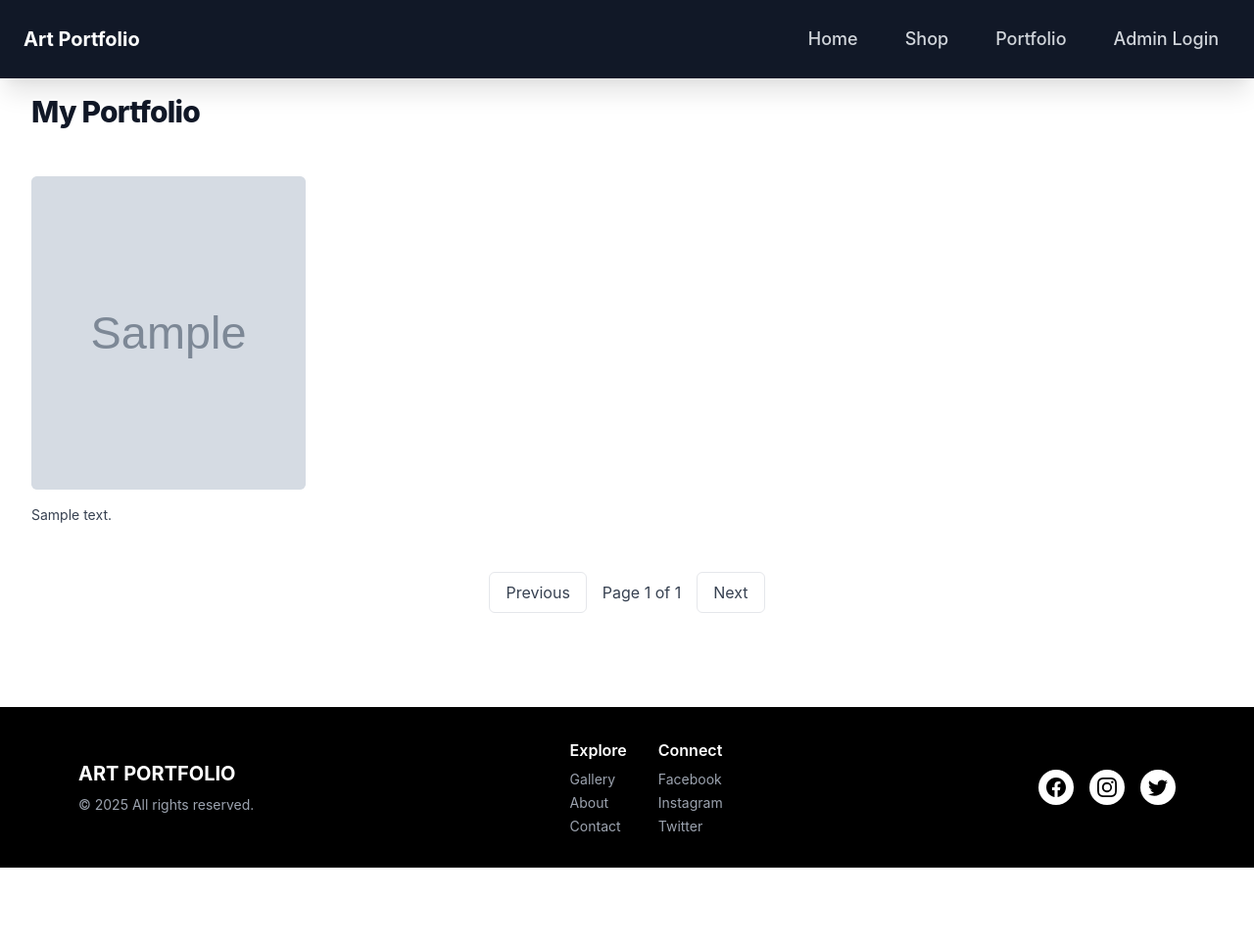
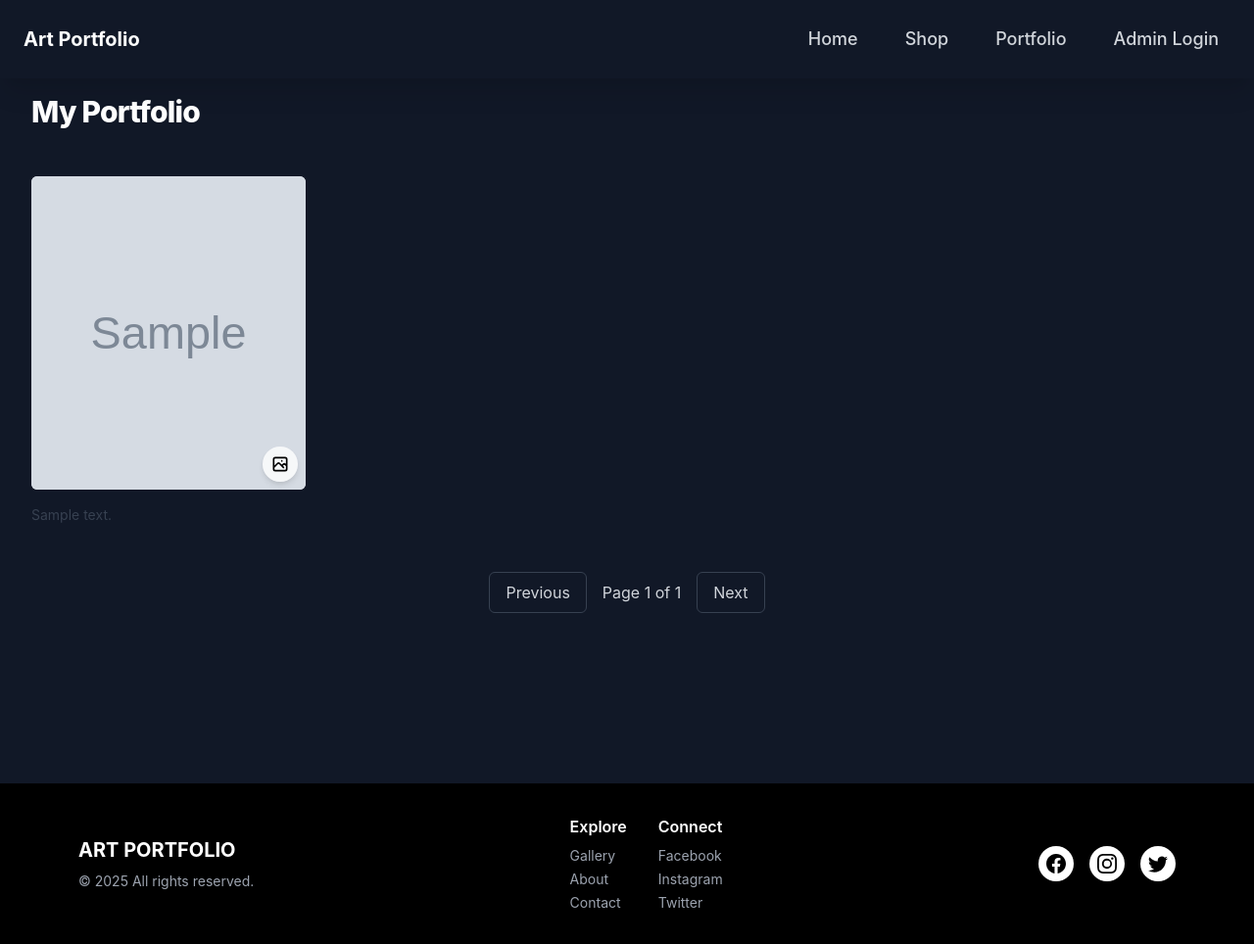
Before and after one commit to Sibendra07/Vroz-Portfolio, a FastAPI app: page /portfolio in a window 1280 px wide. Shown: the whole page at 98% size. Before the commit the page ends 886 px from the top, so only its background shows below. Run offline with FastAPI, Linux system fonts and the light colour scheme; tables that the repository leaves empty hold one stand-in row (values such as "Sample post"); grey boxes marked "Sample" are stand-in pictures.

Commit message:
updated portfolio page

```diff
--- a/static/js/portfolio.js
+++ b/static/js/portfolio.js
@@ -86,20 +86,30 @@ $(document).ready(function() {
 
         const portfolioElements = items.map(item => {
             return `
-               <div class="group relative">
-                   <div class="w-full min-h-80 bg-gray-200 aspect-w-1 aspect-h-1 rounded-md overflow-hidden group-hover:opacity-75 lg:h-80 lg:aspect-none">
-                       <div class="relative h-full">
+                <div class="group relative portfolio-item">
+                    <div class="w-full min-h-80 bg-gray-200 aspect-w-1 aspect-h-1 rounded-md overflow-hidden lg:h-80 lg:aspect-none relative">
+                        <!-- Original image (hidden by default) -->
                         <img src="${item.photo_image || '/static/images/placeholder.jpg'}"
                             alt="Original photo for ${item.description || 'artwork'}"
-                                class="w-full h-full object-center object-cover absolute inset-0"
+                            class="w-full h-full object-center object-cover absolute inset-0 transition-opacity duration-300 original-image opacity-0"
                             loading="lazy"
                             onerror="this.src='/static/images/placeholder.jpg'">
+
+                        <!-- Sketch image (visible by default) -->
                         <img src="${item.sketch_image || '/static/images/placeholder.jpg'}"
                             alt="Sketch of ${item.description || 'artwork'}"
-                                class="w-full h-full object-center object-cover absolute inset-0 opacity-0 hover:opacity-100 transition-opacity duration-300"
+                            class="w-full h-full object-center object-cover absolute inset-0 transition-opacity duration-300 sketch-image opacity-100"
                             loading="lazy"
                             onerror="this.src='/static/images/placeholder.jpg'">
-                       </div>
+
+                        <!-- Toggle button with photo icon (since sketch is shown first) -->
+                        <button class="absolute bottom-2 right-2 bg-white bg-opacity-80 rounded-full p-2 shadow-md toggle-sketch-btn"
+                                aria-label="Show original photo"
+                                data-showing="sketch">
+                            <svg xmlns="http://www.w3.org/2000/svg" class="h-5 w-5" fill="none" viewBox="0 0 24 24" stroke="currentColor">
+                                <path stroke-linecap="round" stroke-linejoin="round" stroke-width="2" d="M4 16l4.586-4.586a2 2 0 012.828 0L16 16m-2-2l1.586-1.586a2 2 0 012.828 0L20 14m-6-6h.01M6 20h12a2 2 0 002-2V6a2 2 0 00-2-2H6a2 2 0 00-2 2v12a2 2 0 002 2z" />
+                            </svg>
+                        </button>
                     </div>
                     <div class="mt-4">
                         <h3 class="text-sm text-gray-700">${item.description || 'Untitled artwork'}</h3>
@@ -109,6 +119,58 @@ $(document).ready(function() {
         });
 
         elements.container.append(portfolioElements.join('')).show();
+
+        // Click handler for toggle buttons
+        $('.toggle-sketch-btn').click(function(e) {
+            e.stopPropagation();
+
+            const button = $(this);
+            const item = button.closest('.portfolio-item');
+            const originalImg = item.find('.original-image');
+            const sketchImg = item.find('.sketch-image');
+
+            // Toggle visibility
+            if (button.attr('data-showing') === 'sketch') {
+                // Switch to showing photo
+                originalImg.css('opacity', '1');
+                sketchImg.css('opacity', '0');
+                button.attr('data-showing', 'photo');
+                button.attr('aria-label', 'Show sketch');
+                button.html(`<svg xmlns="http://www.w3.org/2000/svg" class="h-5 w-5" fill="none" viewBox="0 0 24 24" stroke="currentColor">
+                    <path stroke-linecap="round" stroke-linejoin="round" stroke-width="2" d="M7 21a4 4 0 01-4-4V5a2 2 0 012-2h4a2 2 0 012 2v12a4 4 0 01-4 4zm0 0h12a2 2 0 002-2v-4a2 2 0 00-2-2h-2.343M11 7.343l1.657-1.657a2 2 0 012.828 0l2.829 2.829a2 2 0 010 2.828l-8.486 8.485M7 17h.01" />
+                </svg>`);
+            } else {
+                // Switch to showing sketch
+                originalImg.css('opacity', '0');
+                sketchImg.css('opacity', '1');
+                button.attr('data-showing', 'sketch');
+                button.attr('aria-label', 'Show original photo');
+                button.html(`<svg xmlns="http://www.w3.org/2000/svg" class="h-5 w-5" fill="none" viewBox="0 0 24 24" stroke="currentColor">
+                    <path stroke-linecap="round" stroke-linejoin="round" stroke-width="2" d="M4 16l4.586-4.586a2 2 0 012.828 0L16 16m-2-2l1.586-1.586a2 2 0 012.828 0L20 14m-6-6h.01M6 20h12a2 2 0 002-2V6a2 2 0 00-2-2H6a2 2 0 00-2 2v12a2 2 0 002 2z" />
+                </svg>`);
+            }
+        });
+
+        // Click handler for document to reset when clicking outside
+        $(document).click(function() {
+            $('.portfolio-item').each(function() {
+                const button = $(this).find('.toggle-sketch-btn');
+                if (button.attr('data-showing') === 'photo') {
+                    $(this).find('.original-image').css('opacity', '0');
+                    $(this).find('.sketch-image').css('opacity', '1');
+                    button.attr('data-showing', 'sketch');
+                    button.attr('aria-label', 'Show original photo');
+                    button.html(`<svg xmlns="http://www.w3.org/2000/svg" class="h-5 w-5" fill="none" viewBox="0 0 24 24" stroke="currentColor">
+                        <path stroke-linecap="round" stroke-linejoin="round" stroke-width="2" d="M4 16l4.586-4.586a2 2 0 012.828 0L16 16m-2-2l1.586-1.586a2 2 0 012.828 0L20 14m-6-6h.01M6 20h12a2 2 0 002-2V6a2 2 0 00-2-2H6a2 2 0 00-2 2v12a2 2 0 002 2z" />
+                    </svg>`);
+                }
+            });
+        });
+
+        // Prevent document click when clicking inside portfolio items
+        $('.portfolio-item').click(function(e) {
+            e.stopPropagation();
+        });
     }
 
    function setupPagination(totalItems) {
--- a/templates/my_work.html
+++ b/templates/my_work.html
@@ -4,17 +4,54 @@
 
 {% block scripts %}
 <script src="/static/js/portfolio.js"></script>
+<style>
+    @keyframes fadeIn {
+        from { opacity: 0; transform: translateY(10px); }
+        to { opacity: 1; transform: translateY(0); }
+    }
+
+    .portfolio-item {
+        animation: fadeIn 0.5s ease-out forwards;
+        opacity: 0;
+    }
+
+    .portfolio-item:nth-child(1) { animation-delay: 0.1s; }
+    .portfolio-item:nth-child(2) { animation-delay: 0.2s; }
+    .portfolio-item:nth-child(3) { animation-delay: 0.3s; }
+    .portfolio-item:nth-child(4) { animation-delay: 0.4s; }
+    .portfolio-item:nth-child(5) { animation-delay: 0.5s; }
+    .portfolio-item:nth-child(6) { animation-delay: 0.6s; }
+    /* Add more if needed */
+
+    .toggle-sketch-btn {
+        transition: all 0.3s ease;
+    }
+
+    .toggle-sketch-btn:hover {
+        transform: scale(1.1);
+        background-color: rgba(75, 85, 99, 0.8);
+    }
+
+    .pagination-btn {
+        transition: all 0.2s ease;
+    }
+
+    .pagination-btn:hover:not(:disabled) {
+        background-color: rgba(55, 65, 81, 0.8);
+        transform: translateY(-1px);
+    }
+</style>
 {% endblock %}
 
 {% block content %}
-<div class="bg-white">
+<div class="bg-gray-900 min-h-screen">
     <div class="max-w-2xl mx-auto py-16 px-4 sm:py-24 sm:px-6 lg:max-w-7xl lg:px-8">
-        <h1 class="text-3xl font-extrabold tracking-tight text-gray-900 mb-12">My Portfolio</h1>
+        <h1 class="text-3xl font-extrabold tracking-tight text-white mb-12">My Portfolio</h1>
 
         <!-- Loading indicator -->
         <div id="loading-indicator" class="text-center py-8">
-            <div class="inline-block animate-spin rounded-full h-8 w-8 border-t-2 border-b-2 border-blue-500"></div>
-            <p class="mt-2 text-gray-600">Loading portfolio items...</p>
+            <div class="inline-block animate-spin rounded-full h-8 w-8 border-t-2 border-b-2 border-blue-400"></div>
+            <p class="mt-2 text-gray-400">Loading portfolio items...</p>
         </div>
 
         <!-- Portfolio container -->
@@ -25,17 +62,20 @@
 
         <!-- Empty state -->
         <div id="empty-state" class="text-center py-8" style="display: none;">
-            <p class="text-gray-500">No portfolio items available at the moment.</p>
+            <svg class="mx-auto h-12 w-12 text-gray-500" fill="none" viewBox="0 0 24 24" stroke="currentColor">
+                <path stroke-linecap="round" stroke-linejoin="round" stroke-width="1.5" d="M9.172 16.172a4 4 0 015.656 0M9 10h.01M15 10h.01M21 12a9 9 0 11-18 0 9 9 0 0118 0z" />
+            </svg>
+            <p class="mt-2 text-gray-400">No portfolio items available at the moment.</p>
         </div>
 
         <!-- Pagination -->
         <div class="mt-12 flex justify-center" id="pagination-container" style="display: none;">
             <nav class="flex items-center space-x-4">
-                <button id="prev-page" class="px-4 py-2 border rounded-md text-gray-700 hover:bg-gray-50 disabled:opacity-50" disabled>
+                <button id="prev-page" class="px-4 py-2 border border-gray-700 rounded-md text-gray-300 hover:text-white pagination-btn disabled:opacity-50" disabled>
                     Previous
                 </button>
-                <span id="page-info" class="text-gray-700">Page 1 of 1</span>
-                <button id="next-page" class="px-4 py-2 border rounded-md text-gray-700 hover:bg-gray-50 disabled:opacity-50" disabled>
+                <span id="page-info" class="text-gray-300">Page 1 of 1</span>
+                <button id="next-page" class="px-4 py-2 border border-gray-700 rounded-md text-gray-300 hover:text-white pagination-btn disabled:opacity-50" disabled>
                     Next
                 </button>
             </nav>
```
Also changed, not shown: static/images/vroz.jpg (added). Lines whose indentation alone changed are shown as unchanged.
